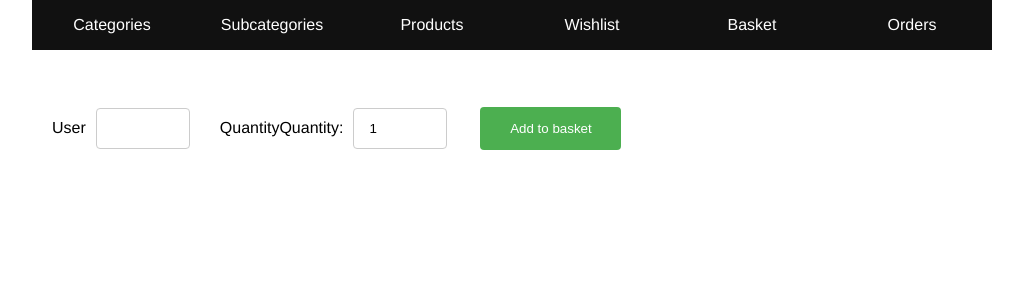
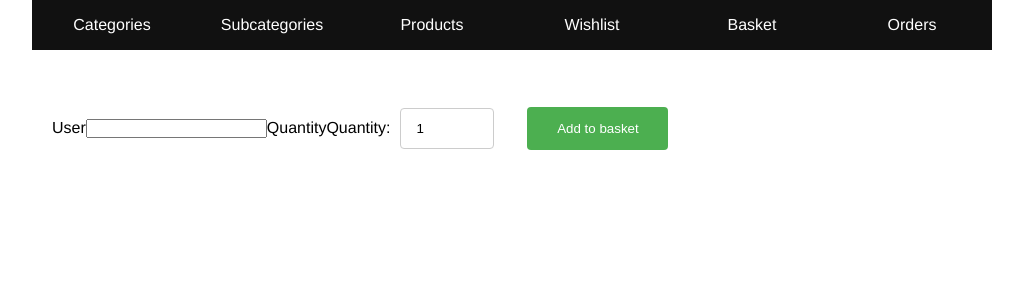
Before and after one commit to Ernei3/ReactFront, a React (Create React App) app: page /addToBasket/1 in a window 1280 px wide. Shown: the top 300 px of the page, without its empty margins (128-1151 px from the left). Built offline with nearby package versions, Linux system fonts and the light colour scheme.

Commit message:
User id to VARCHAR.

```diff
--- a/src/Basket/AddToBasket.js
+++ b/src/Basket/AddToBasket.js
@@ -14,7 +14,7 @@ class AddToBasket extends Component {
 
         let object = {
             "id": Number(0),
-            "user": Number(data.get('user')),
+            "user": data.get('user'),
             "quantity": Number(data.get('quantity')),
             "product": Number(data.get('product'))
         };
@@ -37,7 +37,7 @@ class AddToBasket extends Component {
             <div className="addToBasketMenu">
                 <form onSubmit={this.handleSubmit}>
                     <label htmlFor="user">User</label>
-                    <input id="user" name="user" type="number"/>
+                    <input id="user" name="user" type="text"/>
 
                     <label htmlFor="quantity">Quantity</label>
                     Quantity:<input type="number" id="quantity" name="quantity" min="1" max="15" defaultValue="1" />
--- a/src/Basket/BasketByUser.js
+++ b/src/Basket/BasketByUser.js
@@ -73,7 +73,7 @@ class BasketByUser extends Component {
 
         let object = {
             "id": Number(data.get('id')),
-            "user": Number(data.get('user')),
+            "user": data.get('user'),
             "quantity": Number(data.get('quantity')),
             "product": Number(data.get('product'))
         };
--- a/src/LetInto.js
+++ b/src/LetInto.js
@@ -30,7 +30,7 @@ class LetInto extends Component {
                 <form onSubmit={this.handleSubmit}>
 
                     <label htmlFor="userId">User Id:</label>
-                    <input id="userId" name="userId" type="number" min="0"/>
+                    <input id="userId" name="userId" type="text" />
 
                     <button>Go</button>
                 </form>
--- a/src/Orders/Checkout.js
+++ b/src/Orders/Checkout.js
@@ -59,7 +59,7 @@ class Checkout extends Component {
 
         const object = {
             "id": 0,
-            "user": Number(userId),
+            "user": userId,
             "status": "Created",
             "address": 0
         }
--- a/src/Wishlist/AddToWishlist.js
+++ b/src/Wishlist/AddToWishlist.js
@@ -14,7 +14,7 @@ class AddToWishlist extends Component {
 
         let object = {
             "id": Number(0),
-            "user": Number(data.get('user')),
+            "user": data.get('user'),
             "quantity": Number(data.get('quantity')),
             "product": Number(data.get('product'))
         };
@@ -36,7 +36,7 @@ class AddToWishlist extends Component {
             <div className="addToWishMenu">
                 <form onSubmit={this.handleSubmit}>
                     <label htmlFor="user">User</label>
-                    <input id="user" name="user" type="number"/>
+                    <input id="user" name="user" type="text"/>
 
                     <label htmlFor="quantity">Quantity</label>
                     <input type="number" id="quantity" name="quantity" min="1" max="15" defaultValue="1" />
--- a/src/Wishlist/WishlistByUser.js
+++ b/src/Wishlist/WishlistByUser.js
@@ -96,7 +96,7 @@ class WishlistByUser extends Component {
 
         let object = {
             "id": Number(data.get('id')),
-            "user": Number(data.get('user')),
+            "user": data.get('user'),
             "quantity": Number(data.get('quantity')),
             "product": Number(data.get('product'))
         };
```
